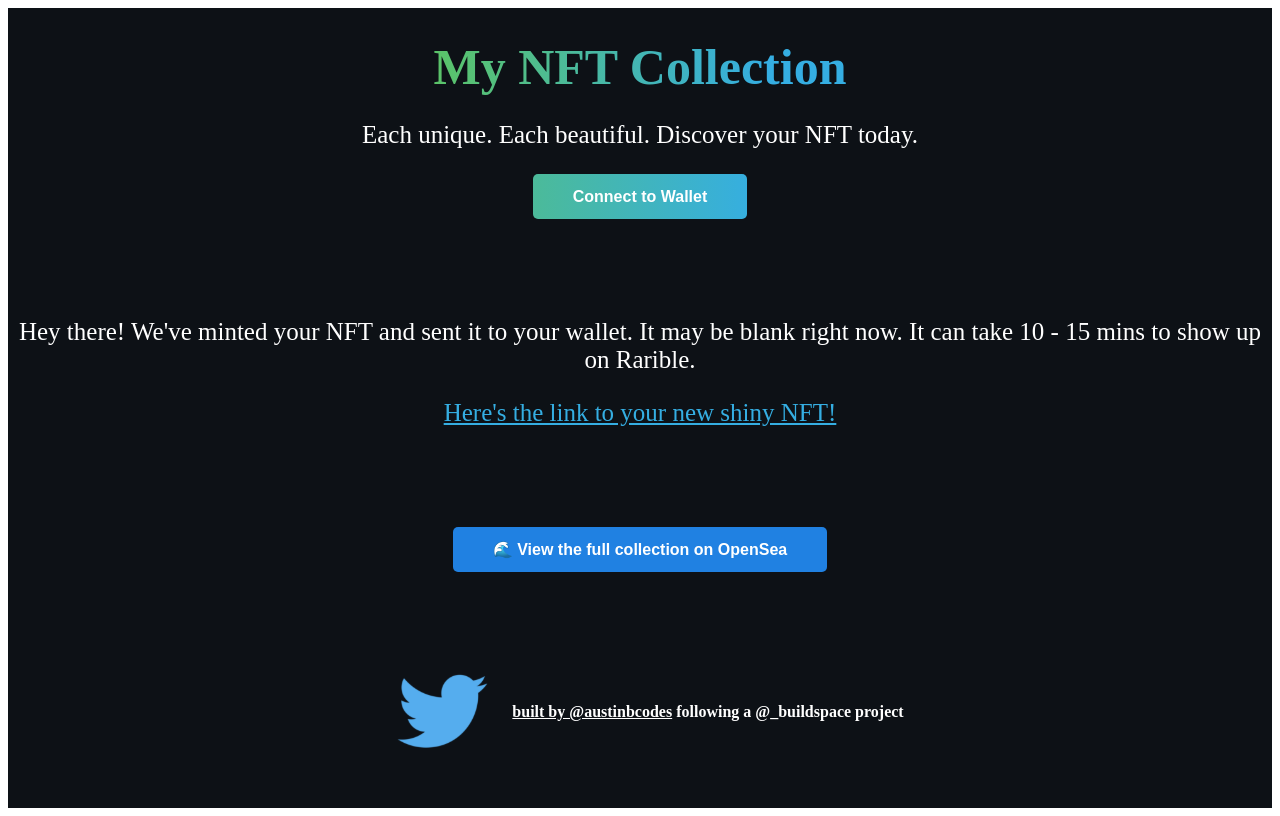
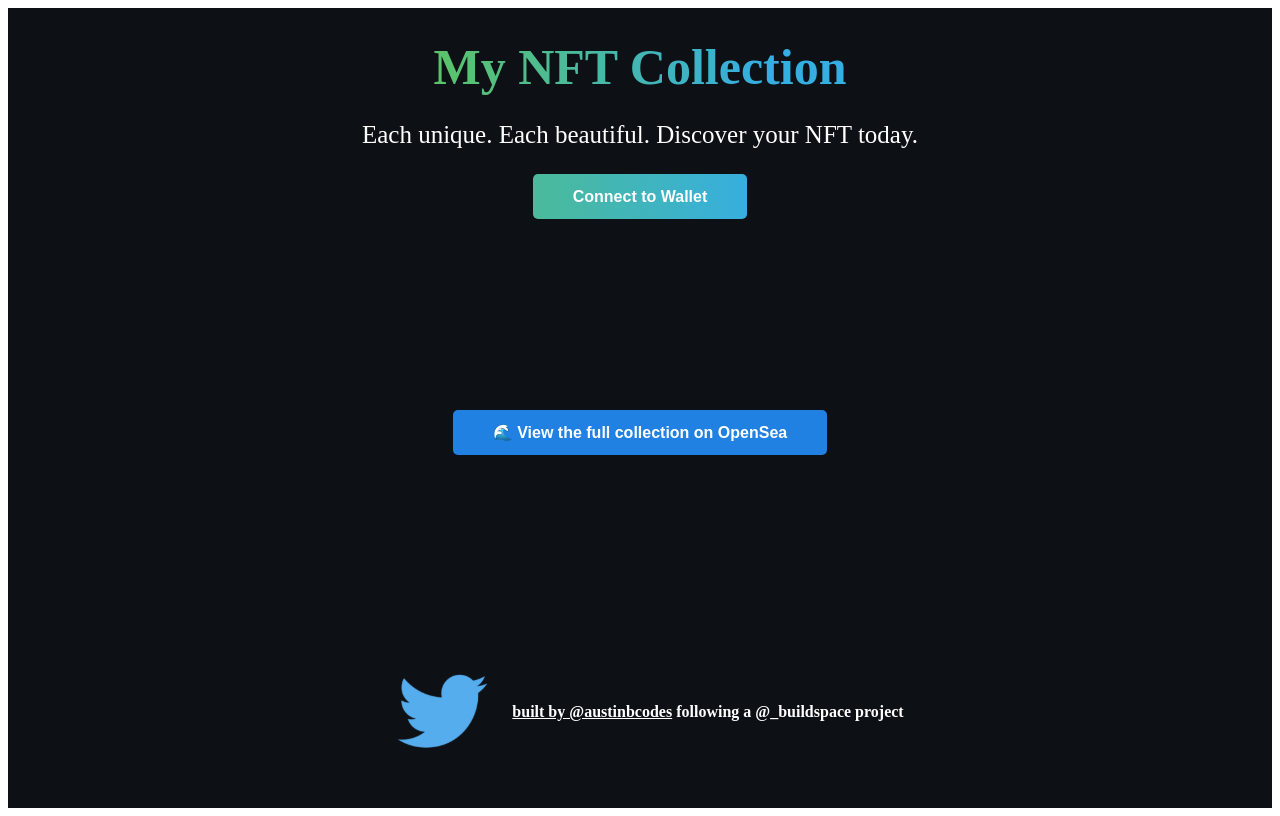
Before and after one commit to austinbooth/epic-nfts-fe, a Next.js app: page / in a window 1280 px wide. Built offline with nearby package versions, Linux system fonts and the light colour scheme.

Commit message:
fixes logic

```diff
--- a/pages/index.tsx
+++ b/pages/index.tsx
@@ -197,7 +197,7 @@
           </p>
           {currentAccount === "" ? renderNotConnectedContainer() : renderMintUI()}
         </div>
-        {!newNFT && (
+        {newNFT && (
           <div>
             <p className="sub-text">
               Hey there! We&apos;ve minted your NFT and sent it to your wallet.
```
